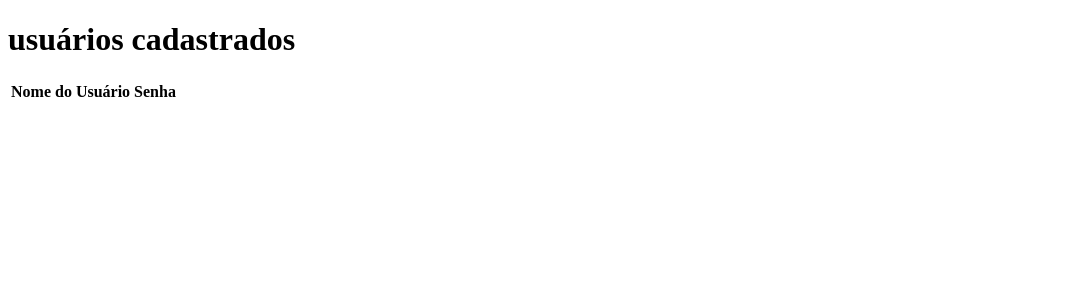
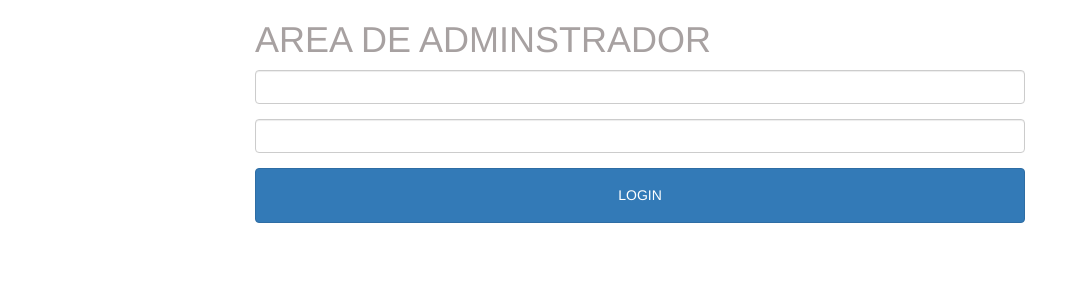
Before and after one commit to mba2/sintaxes, a PHP site: page /admin.php in a window 1280 px wide. Shown: the top 300 px of the page, without its empty margins (0-1079 px from the left). Run offline with PHP 8.4, Linux system fonts and the light colour scheme; data that the repository does not hold is empty.

Commit message:
INSERE UM BOTÃO DE LOGOUT EM 'ADMIN'

```diff
--- a/admin.php
+++ b/admin.php
@@ -1,28 +1,69 @@
 <?php
+    session_start();
+    if(!isset($_SESSION['aut'])){
+      ?>
+      <!DOCTYPE html>
+      <html>
+        <head>
+          <meta charset="utf-8">
+          <title>ÁREA - ADMINISTRADOR</title>
+          <link rel="stylesheet" href="css/bootstrap.min.css">
+          <link rel="stylesheet" href="css/guia-de-sintaxes.css">
+        </head>
+        <body>
+          <main class="container-fluid login-main-container">
+            <div class="row">
+              <div class="col-xs-12">
+                <h1 class="login-title">area de adminstrador</h1>
+              </div>
+            </div>
+            <div class="row">
+              <div class="col-xs-12 col-md-12 form-area">
+                <form class="" id="" action="login-admin.php" method="post">
+                    <div class="form-group">
+                      <input type="text" id="" class="form-control" name="username">
+                    </div>
+
+                    <div class="form-group">
+                      <input type="password" id="" class="form-control" name="password">
+                    </div>
+
+                    <div class="form-group">
+                      <input type="submit" id="" class="btn btn-block btn-primary submit-btn" name="submit" value="login">
+                    </div>
+                </form>
+              </div>
+            </div>
+          </main>
+        </body>
+        </html>
+    <?php
+      }else {
 
         $connection = mysqli_connect("localhost","u845380189_eniac","eniac2016","u845380189_sint");
         if(mysqli_connect_errno()) {
           die("Não foi possível se conectar ao banco de dados: ". mysqli_connect_error());
         }
-
         $query = "SELECT * FROM `u845380189_sint`.`usuario`";
         $result = mysqli_query($connection,$query) or die("Erro: " . mysqli_error($connection));
 
        ?>
-
         <!DOCTYPE html>
         <html>
           <head>
             <meta charset="utf-8">
             <title>ÁREA - ADMINISTRADOR</title>
+            <link rel="stylesheet" href="css/bootstrap.min.css">
+            <link rel="stylesheet" href="css/guia-de-sintaxes.css">
           </head>
           <body>
 
             <div class="container">
                 <div class="row">
                   <div class="col-xs-12 col-md-6">
-            <h1>usuários cadastrados</h1>
-              <table id="" class="">
+                    <h1 class="login-title admin-title">usuários cadastrados</h1>
+                    <a href="logout-admin.php" class="btn btn-danger btn-logout">sair</a>
+                      <table id="" class="table">
                         <thead>
                           <tr>
                             <th>Nome do Usuário</th>
@@ -46,3 +87,38 @@ $result = mysqli_query($connection,$query) or die("Erro: " . mysqli_error($conne
             </div>
           <body>
         </html>
+      <?php
+        }
+    ?>
+<!--
+    if(isset($_POST['submit'])) {
+      $username = $_POST['username'];
+      $password = $_POST['password'];
+
+      $conexao = mysqli_connect("localhost","u845380189_eniac","eniac2016","u845380189_sint");
+      if(mysqli_connect_errno()) {
+        exit("Não foi possível se conectar ao banco de dados");
+      }
+
+      $table = "`u845380189_sint`.`usuario`";
+      $query = "SELECT  * FROM  $table WHERE ({$table}.usuNome = '{$username}') AND ({$table}.usuSenha = '{$password}')";
+      mysqli_query($conexao,$query);
+      $result = mysqli_affected_rows($conexao);
+      if($result < 1){
+          echo "<div class='alert alert-danger'>Usuário ou Senha incorreto(s)</div>";
+      }else {
+        session_start();
+        $_SESSION['aut'] = true;
+        echo "Login realizado com sucesso...";
+        header("refresh:2; url=admin.php");
+      }
+   }else {
+     $connection = mysqli_connect("localhost","u845380189_eniac","eniac2016","u845380189_sint");
+      if(mysqli_connect_errno()) {
+        die("Não foi possível se conectar ao banco de dados: ". mysqli_connect_error());
+      }
+      $query = "SELECT * FROM `u845380189_sint`.`usuario`";
+      $result = mysqli_query($connection,$query) or die("Erro: " . mysqli_error($connection));
+
+    }
+  ?> -->
--- /dev/null
+++ b/css/guia-de-sintaxes.css
@@ -0,0 +1,34 @@
+.login-main-container,
+.admin-main-container {
+  max-width: 800px; }
+
+.login-title {
+  color: #a7a1a1;
+  text-transform: uppercase;
+  display: inline-block; }
+  .login-title span {
+    display: block;
+    font-size: 16px;
+    margin: 15px 0; }
+
+.label-form {
+  text-transform: uppercase;
+  color: #286090; }
+
+.form-area {
+  text-transform: uppercase; }
+  .form-area .submit-btn {
+    height: 55px;
+    text-transform: uppercase; }
+  .form-area a {
+    text-transform: uppercase; }
+
+.table {
+  text-transform: uppercase; }
+  .table th {
+    color: #286090; }
+
+.btn-logout {
+  margin: -20px 0px 0px 10px; }
+
+/*# sourceMappingURL=guia-de-sintaxes.css.map */
--- /dev/null
+++ b/css/guia-de-sintaxes.scss
@@ -0,0 +1,42 @@
+.login-main-container,
+.admin-main-container {
+    max-width: 800px;
+}
+
+.login-title {
+    color: #a7a1a1;
+    text-transform: uppercase;
+    display: inline-block;
+    span {
+        display: block;
+            font-size: 16px;
+        margin: 15px 0;
+    }
+}
+
+.label-form {
+    text-transform: uppercase;
+    color:#286090;
+}
+
+.form-area {
+    text-transform: uppercase;
+    .submit-btn {
+        height: 55px;
+        text-transform: uppercase;
+    }
+    a {
+        text-transform: uppercase;
+    }
+}
+
+.table {
+    text-transform: uppercase;
+    th {
+       color:#286090;
+    }
+}
+
+.btn-logout {
+  margin: -20px 0px 0px 10px;
+}
--- a/helpers/save-syntax.php
+++ b/helpers/save-syntax.php
@@ -61,7 +61,7 @@ if($result < 1 || $result > 1){
   echo json_encode(
                   array(
                         'status' => "error",
-                        'msg'    => "Sorry, syntax could not be saved on the database."
+                        'msg'    => "Não foi possível salvar os dados no BD."
                        )
                   );
   $conn = null;
@@ -92,7 +92,7 @@ else{
   echo json_encode(
                     array(
                           'status'    => 'success',
-                          'msg'       => 'New Syntax Saved!',
+                          'msg'       => 'Nova sintaxe adicionada!',
                           'syntaxID'  => $syntaxID
                         )
                   );
@@ -108,7 +108,7 @@ catch(PDOException $e){
   echo json_encode(
                   array(
                         'status'  => "error",
-                        'msg'     => "Sorry, syntax could not be saved on the database.",
+                        'msg'     => "Não foi possível salvar os dados no BD.",
                         'addInfo' => "{$error}"
                        )
                   );
--- a/helpers/search-syntax.php
+++ b/helpers/search-syntax.php
@@ -30,12 +30,12 @@ if(isset($_POST['lastQuery'])){
 
     //IF NO LANGUAGE IS SELECTED...ECHO A JSON 'LOG' AND CLOSE THE PROGRAM//
     if(empty($chosenLangs)){
-      echo json_encode(array("status"=>"no language selected","msg"=>"Plese, select least one language"));
+      echo json_encode(array("status"=>"no language selected","msg"=>"Por favor, selecione ao menos uma linguagem"));
       return false;
     }
     //IF NO TEXT IS PASSED TO PERFORM A SEARCH... ECHO A JSON 'LOG' AND CLOSE THE PROGRAM//
     if(empty($givenString)){
-      echo json_encode(array("status"=>"no string passed","msg"=>"Please, fill the search field with some text."));
+      echo json_encode(array("status"=>"no string passed","msg"=>"Por favor, digite algum texto."));
       return false;
     }
     //SET THE CURRENT DATABASE//
@@ -75,7 +75,7 @@ $affectedRows = $query->rowCount();
 $result = $query->fetchAll(PDO::FETCH_ASSOC);
 //IF NOTHING IS RETURNED... ECHO A JSON 'LOG' AND CLOSE THE PROGRAM//
 if(empty($result)){
-  echo json_encode(array("status"=>"no results found","msg"=>"No results were found. Please, type again"));
+  echo json_encode(array("status"=>"no results found","msg"=>"Nenhum resultado encontrado."));
   return false;
 }
 //ECHO THE QUERY RESULT//
--- a/includes/example.html
+++ b/includes/example.html
@@ -1,7 +1,7 @@
 <div data-id="" class="syntax_section_box example">
   <div class="example_control_options">
-    <span class="example_title">Example</span>
-    <span class="remove_example_btn">remove</span>
+    <span class="example_title">Exemplo</span>
+    <span class="remove_example_btn">remover</span>
   </div>
-  <textarea class="text_field example_text_field" name="name" placeholder="Type an example of the syntax"></textarea>
+  <textarea class="text_field example_text_field" name="name" placeholder="Digite um exemplo de sintaxe"></textarea>
 </div>
--- a/includes/navigation.html
+++ b/includes/navigation.html
@@ -3,8 +3,8 @@
 
 <button id="new_syntax_btn" class="new_syntax_btn">+</button>
 
-<span id="unselect_all_btn" class="" title="test">unselect all</span>
-<span id="select_all_btn" class="">select all</span>
+<span id="unselect_all_btn" class="" title="test">deselecionar todos</span>
+<span id="select_all_btn" class="">selecionar todos</span>
 
 <nav id="main_navigation" class="main_navigation">
   <form id="search_form" class="form search_form" action="./helpers/search-syntax.php" method="post">
@@ -28,7 +28,7 @@
     <div class="clearfix"></div>
 
     <input id="search_field" class="search_field" type="search" name="string" placeholder="Type a syntax or a simple description of an action">
-    <input id="submit_search_btn" class="submit_btn" type="submit" name="submit_lang_search" value="search">
+    <input id="submit_search_btn" class="submit_btn" type="submit" name="submit_lang_search" value="buscar">
 
   </form>
 
--- /dev/null
+++ b/logout-admin.php
@@ -0,0 +1,5 @@
+<?php
+session_start();
+session_destroy();
+header("refresh: 2; url=admin.php");
+?>
--- a/sql/create.sql
+++ b/sql/create.sql
@@ -32,6 +32,7 @@ INSERT INTO syntax VALUES
 (NULL,1,'if(condition){code case true}else{code case false}','normal if/else',''),
 (NULL,2,'$varName = value','Create a variable',NULL);
 
+
 DROP TABLE IF EXISTS example;
 CREATE TABLE example(
   exampleID INT AUTO_INCREMENT NOT NULL,
```
Also changed, not shown: Gruntfile.js (added, +7 -0 lines), css/syntaxes.css (+4 -4 lines), css/syntaxes.scss (+6 -5 lines), includes/new-syntax.html (+6 -6 lines), includes/table-results.html (+4 -4 lines), login-admin.php (added, +28 -0 lines), login.php (+5 -5 lines), novo-usuario.php (+6 -6 lines), package.json (added, +22 -0 lines), 2 other files. Lines whose indentation alone changed are shown as unchanged.
